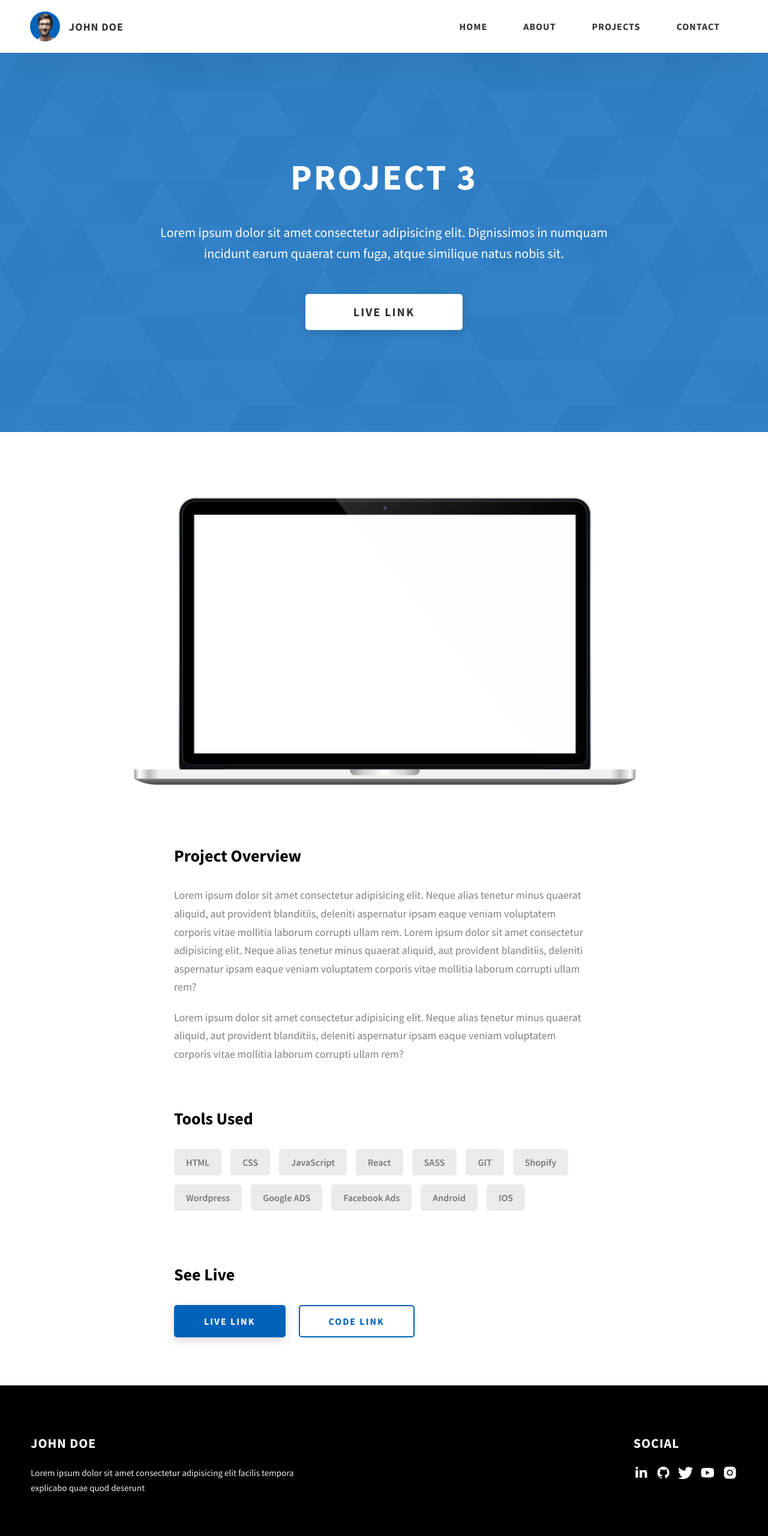
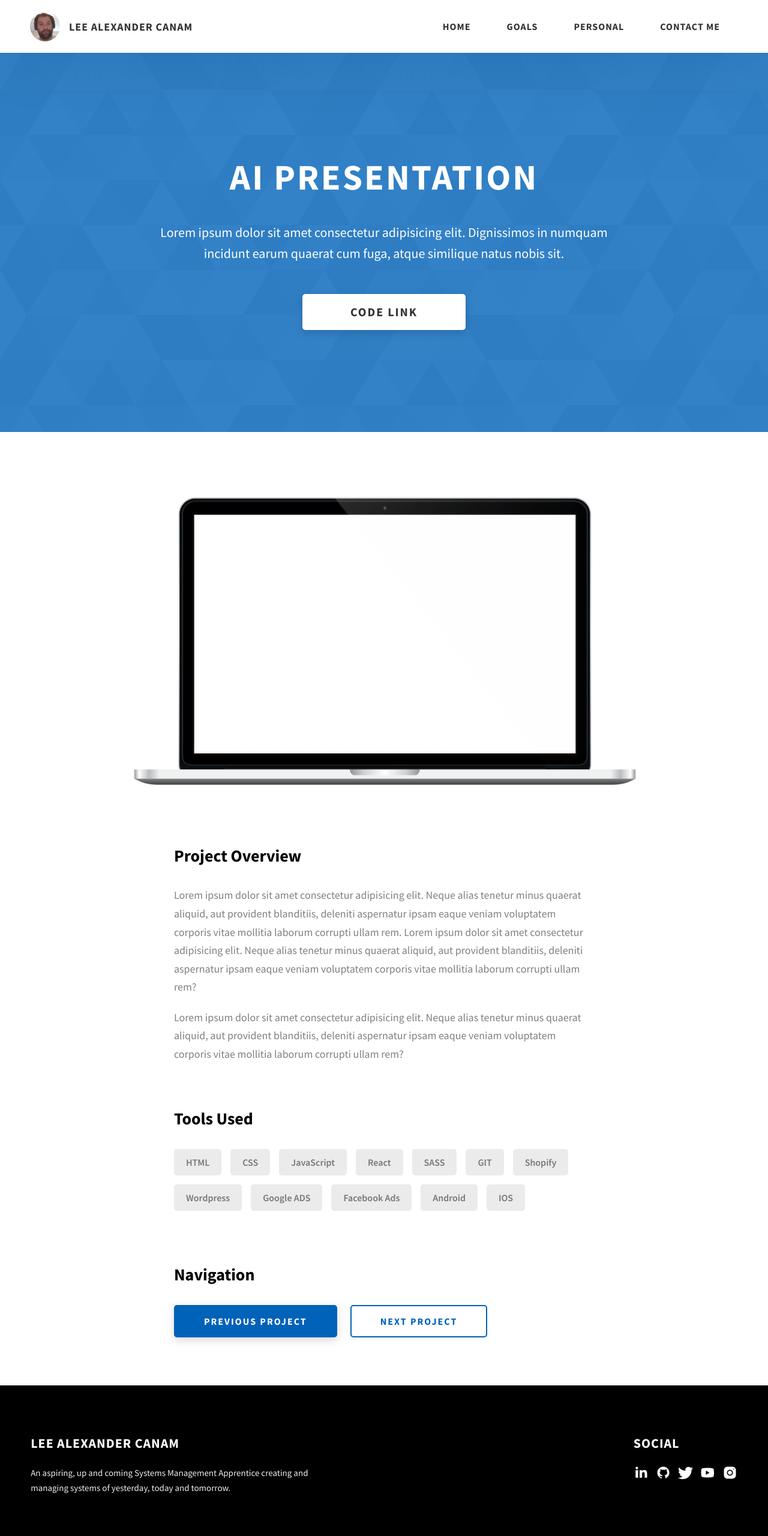
Before and after one commit to Leetus91/ePortfolio, a website: page Dopefolio-main/project-3.html in a window 1280 px wide. Shown: the top 2560 px of the page at 60% size. Drawn offline with Linux system fonts and the light colour scheme.

Commit message:
links created, added, names changed, content added

```diff
--- a/Dopefolio-main/project-3.html
+++ b/Dopefolio-main/project-3.html
@@ -22,12 +22,12 @@
         <div class="header__logo-container">
           <div class="header__logo-img-cont">
             <img
-              src="./assets/png/john-doe.png"
-              alt="Ram Maheshwari Logo Image"
+              src="./assets/jpeg/1668092441741.jpg"
+              alt="N/A"
               class="header__logo-img"
             />
           </div>
-          <span class="header__logo-sub">John Doe</span>
+          <span class="header__logo-sub">Lee Alexander Canam</span>
         </div>
         <div class="header__main">
           <ul class="header__links">
@@ -35,15 +35,15 @@
               <a href="./index.html" class="header__link"> Home </a>
             </li>
             <li class="header__link-wrapper">
-              <a href="./index.html#about" class="header__link">About </a>
+              <a href="./index.html#about" class="header__link">Goals </a>
             </li>
             <li class="header__link-wrapper">
               <a href="./index.html#projects" class="header__link">
-                Projects
+                Personal
               </a>
             </li>
             <li class="header__link-wrapper">
-              <a href="./index.html#contact" class="header__link"> Contact </a>
+              <a href="./index.html#contact" class="header__link"> Contact Me </a>
             </li>
           </ul>
           <div class="header__main-ham-menu-cont">
@@ -68,15 +68,15 @@
             </li>
 
             <li class="header__sm-menu-link">
-              <a href="./index.html#about"> About </a>
+              <a href="./index.html#about"> Goals </a>
             </li>
 
             <li class="header__sm-menu-link">
-              <a href="./index.html#projects"> Projects </a>
+              <a href="./index.html#projects"> Personal </a>
             </li>
 
             <li class="header__sm-menu-link">
-              <a href="./index.html#contact"> Contact </a>
+              <a href="./index.html#contact"> Contact Me</a>
             </li>
           </ul>
         </div>
@@ -84,7 +84,7 @@
     </header>
     <section class="project-cs-hero">
       <div class="project-cs-hero__content">
-        <h1 class="heading-primary">Project 3</h1>
+        <h1 class="heading-primary">AI Presentation</h1>
         <div class="project-cs-hero__info">
           <p class="text-primary">
             Lorem ipsum dolor sit amet consectetur adipisicing elit. Dignissimos
@@ -93,7 +93,7 @@
           </p>
         </div>
         <div class="project-cs-hero__cta">
-          <a href="#" class="btn btn--bg" target="_blank">Live Link</a>
+          <a href="#" class="btn btn--bg" target="_blank">Code Link</a>
         </div>
       </div>
     </section>
@@ -145,18 +145,18 @@
               </div>
             </div>
             <div class="project-details__links">
-              <h3 class="project-details__content-title">See Live</h3>
+              <h3 class="project-details__content-title">Navigation</h3>
               <a
                 href="#"
                 class="btn btn--med btn--theme project-details__links-btn"
                 target="_blank"
-                >Live Link</a
+                >Previous Project</a
               >
               <a
                 href="#"
                 class="btn btn--med btn--theme-inv project-details__links-btn"
                 target="_blank"
-                >Code Link</a
+                >Next Project</a
               >
             </div>
           </div>
@@ -209,19 +209,19 @@
             </div>
           </div>
           <div class="main-footer__row main-footer__row-2">
-            <h4 class="heading heading-sm text-lt">John Doe</h4>
+            <h4 class="heading heading-sm text-lt">Lee Alexander Canam</h4>
             <p class="main-footer__short-desc">
-              Lorem ipsum dolor sit amet consectetur adipisicing elit facilis
-              tempora explicabo quae quod deserunt
+              An aspiring, up and coming Systems Management Apprentice creating and managing systems of yesterday, today and tomorrow.
             </p>
           </div>
         </div>
 
-        <div class="main-footer__lower">
-          &copy; Copyright 2021. Made by
-          <a rel="noreferrer" target="_blank" href="https://rammaheshwari.com"
-            >Ram Maheshwari</a
-          >
+       <!-- Original Source Code for ALL files, images and scripts provided by the friendly: https://www.rammaheshwari.com/ -->
+       <div class="main-footer__lower">
+        &copy; Copyright 2021. Made by
+        <a rel="noreferrer" target="_blank" href="https://linkedin.com/in/leecanam/"
+          >Lee Alexander Canam</a
+        >
         </div>
       </div>
     </footer>
```
Also changed, not shown: Dopefolio-main/index.html (+1 -1 lines), Dopefolio-main/project-1.html (+1 -1 lines), Dopefolio-main/project-2.html (+1 -1 lines).
